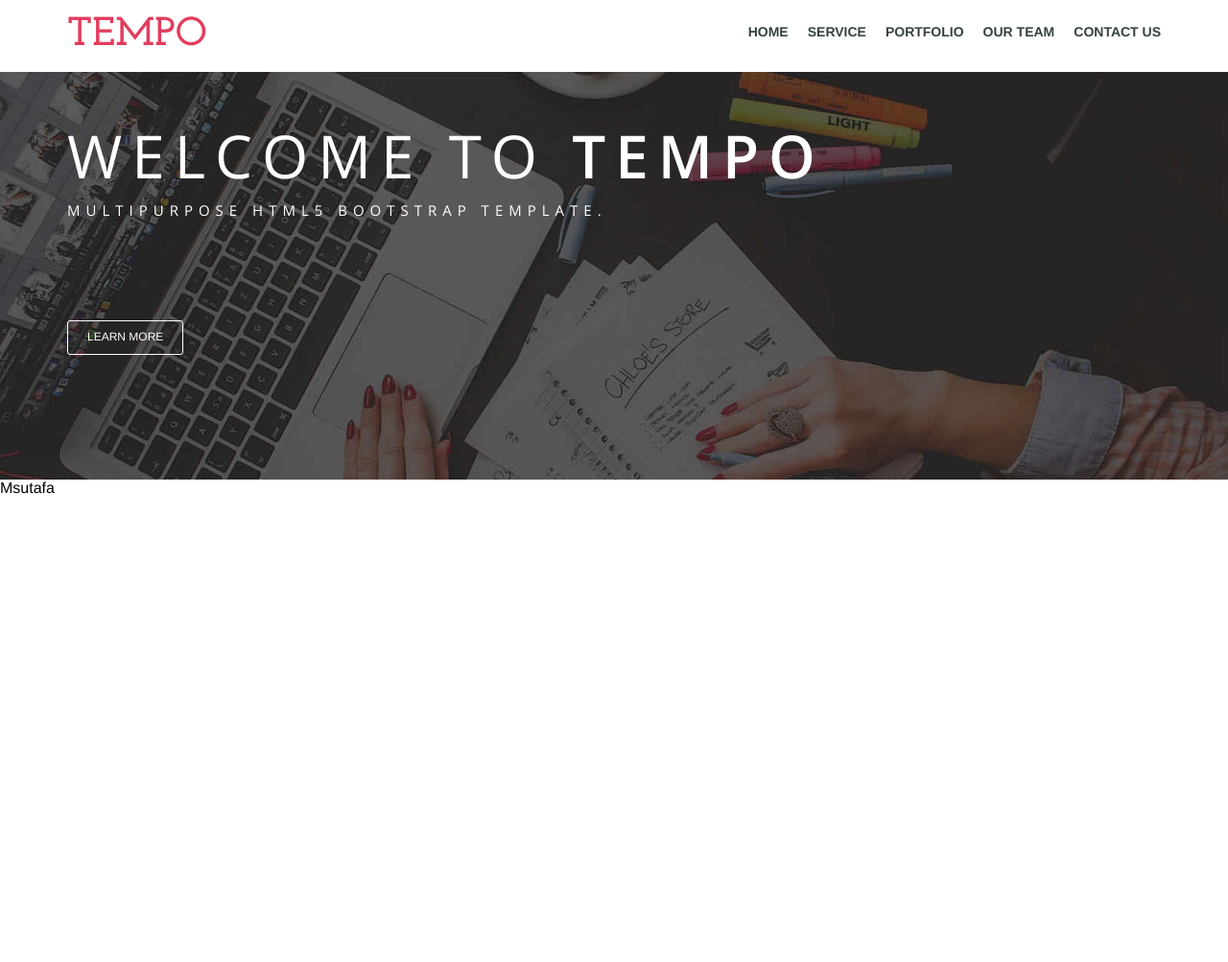
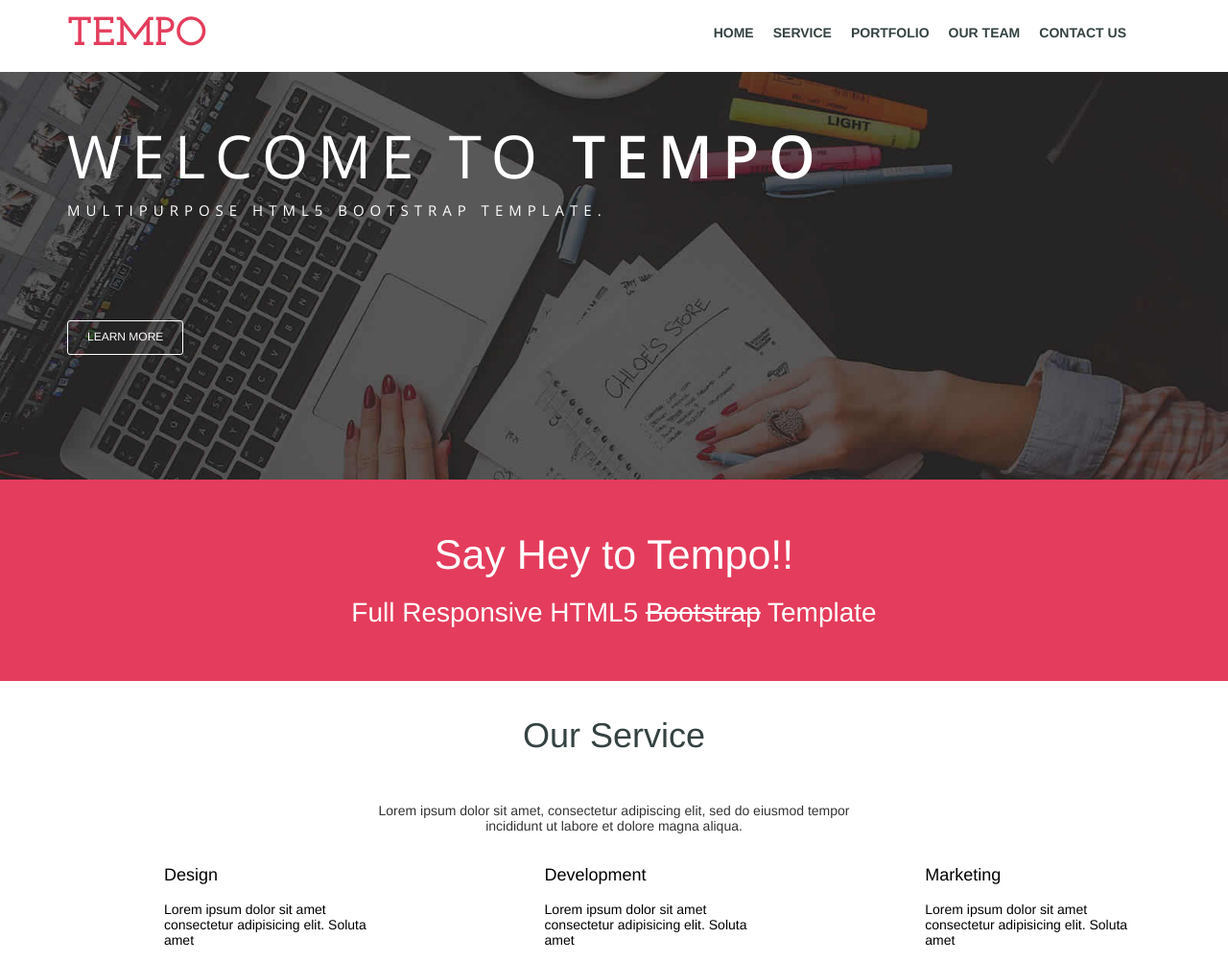
Before and after one commit to MustafaCendek/first_website, a Node project: template views/index.pug in a window 1280 px wide. Shown: the whole page at 96% size. Before the commit the page ends 515 px from the top, so only its background shows below. Run offline with Node 20 templates, Linux system fonts and the light colour scheme; the template is opened without the code that fills it, so the values that code supplies are empty.

Commit message:
biraz daha bişeyler eklendi

```diff
--- a/scss/components/_banner.scss
+++ b/scss/components/_banner.scss
@@ -49,8 +49,8 @@
             border-radius: 3px;
             &:hover
             {
-                background-color: #e43c5c;
-                border-color: #d8317f;
+                background-color: $color-pink;
+                border-color: $color-pink-border;
             }
         }
     }
--- /dev/null
+++ b/scss/components/_strip.scss
@@ -0,0 +1,30 @@
+.strip{
+    width: 100%;
+    height: 210px;
+    display: flex;
+    justify-content: center;
+    background-color: $color-pink;
+    &-container{
+        width: 1140px;
+        padding-left: 10px;
+        padding-right: 10px;
+        display: flex;
+        flex-direction: column;
+        justify-content: center;
+        align-items: center;
+        &-bigtext{
+            margin :auto;
+            margin-bottom: 25px;
+            color: white;
+            font-size: 43px;
+            line-height: 43px;
+        }
+        &-smalltext{
+            margin: auto;
+            margin-top: 0px;
+            color:white;
+            font-size: 28px;
+            line-height: 28px;
+        }
+    }
+}
--- /dev/null
+++ b/scss/components/service.scss
@@ -0,0 +1,60 @@
+.servicesline{
+    width: 100%;
+    display: flex;
+    justify-content: center;
+    align-items: center;
+    &-container{
+        display: flex;
+        flex-direction: column;
+        width: 1140px;
+        padding-left: 20px;
+        padding-right: 20px;
+        align-items: center;
+        &-header{
+            display: flex;
+            flex-direction: column;
+            width: 500px;
+            align-items: center;
+            justify-content: center;
+            text-align: center;
+            &-title{
+                font-size: 36px;
+                font-weight: 500px;
+                color: $color-grey;
+            }
+            &-explanation{
+                font-size: 14px;
+                color: $color-dark-grey;
+            }
+        }
+        &-services{
+            display: flex;
+            justify-content: center;
+            align-items: center;
+            width: 100%;;
+            &-container{
+                display: flex;
+                float: left;
+                margin-right: 50px;
+                &-logo{
+                    width: 150px;
+                    float: left;
+                }
+                &-content{
+                    float: left;
+                    padding-left: 20px;
+                    padding-right: 20px;
+                    &-title{
+                        font-size: 18px;
+                    }
+                    &-explanation{
+                        font-size: 14px;
+                    }
+                }
+                &:last-child{
+                    margin-right: 0px;
+                }
+            }
+        }
+    }
+}
--- a/scss/config/variable.scss
+++ b/scss/config/variable.scss
@@ -1,13 +1,5 @@
-$max-width: 1140px;
-$gutter: 20px;
-$border-radius: 3px;
-$finger-size: 44px;
-//
-$color-navy: #083B87;
-$color-blue: #01ACEE;
-$color-soft-blue: #F1F6FF;
-$color-yellow: #FBBE00;
-//
-$font-family: 'Open Sans', Arial, sans-serif;
-$font-size: 16px;
-$font-size-small: .9em;
+$color-pink: #e43c5c;
+$color-pink-border: #e74c3c;
+$color-dark-grey: #333;
+$color-grey: #354242;
+$color-soft-grey: #5e5e5e;
--- a/scss/global/header.scss
+++ b/scss/global/header.scss
@@ -14,11 +14,11 @@
         font-family: 'Josefin Slab', serif;
         font-weight: 700;
         font-size: 42px;
-        color: #e43c5c;
+        color: $color-pink;
         text-decoration: none;
         &:hover
         {
-            color: #5e5e5e;
+            color:$color-soft-grey;
         }
     }
 }
@@ -34,14 +34,14 @@
         font-size: 14px;
         font-weight: bold;
         text-decoration: none;
-        color: #354242;
+        color: $color-grey;
 
         border-bottom: 2px solid white;
         &:last-child{
             margin-right: 0px;
         }
         &:hover{
-            border-bottom-color: #e43c5c;
+            border-bottom-color: $color-pink-border;
         }
 
     }
--- /dev/null
+++ b/scss/global/icons.scss
@@ -0,0 +1,8 @@
+.icon {
+  display: inline-block;
+  width: 1em;
+  height: 1em;
+  stroke-width: 0;
+  stroke: black;
+  fill: black;
+}
--- a/scss/style.scss
+++ b/scss/style.scss
@@ -3,6 +3,9 @@
 //
 @import "helper/normalize";
 //
+@import "global/icons";
 @import "global/global";
 @import "global/header";
 @import "components/banner";
+@import "components/strip";
+@import "components/service";
--- a/style.css
+++ b/style.css
@@ -304,6 +304,14 @@ template {
 [hidden] {
   display: none; }
 
+.icon {
+  display: inline-block;
+  width: 1em;
+  height: 1em;
+  stroke-width: 0;
+  stroke: black;
+  fill: black; }
+
 body {
   font-family: "Helvetica Neue",Helvetica,Arial,sans-serif; }
 
@@ -348,7 +356,7 @@ header {
     .navigation-links:last-child {
       margin-right: 0px; }
     .navigation-links:hover {
-      border-bottom-color: #e43c5c; }
+      border-bottom-color: #e74c3c; }
 
 .bigsize {
   padding-top: 40px;
@@ -400,4 +408,80 @@ header {
       border-radius: 3px; }
       .banner-container-link:hover {
         background-color: #e43c5c;
-        border-color: #d8317f; }
+        border-color: #e74c3c; }
+
+.strip {
+  width: 100%;
+  height: 210px;
+  display: flex;
+  justify-content: center;
+  background-color: #e43c5c; }
+  .strip-container {
+    width: 1140px;
+    padding-left: 10px;
+    padding-right: 10px;
+    display: flex;
+    flex-direction: column;
+    justify-content: center;
+    align-items: center; }
+    .strip-container-bigtext {
+      margin: auto;
+      margin-bottom: 25px;
+      color: white;
+      font-size: 43px;
+      line-height: 43px; }
+    .strip-container-smalltext {
+      margin: auto;
+      margin-top: 0px;
+      color: white;
+      font-size: 28px;
+      line-height: 28px; }
+
+.servicesline {
+  width: 100%;
+  display: flex;
+  justify-content: center;
+  align-items: center; }
+  .servicesline-container {
+    display: flex;
+    flex-direction: column;
+    width: 1140px;
+    padding-left: 20px;
+    padding-right: 20px;
+    align-items: center; }
+    .servicesline-container-header {
+      display: flex;
+      flex-direction: column;
+      width: 500px;
+      align-items: center;
+      justify-content: center;
+      text-align: center; }
+      .servicesline-container-header-title {
+        font-size: 36px;
+        font-weight: 500px;
+        color: #354242; }
+      .servicesline-container-header-explanation {
+        font-size: 14px;
+        color: #333; }
+    .servicesline-container-services {
+      display: flex;
+      justify-content: center;
+      align-items: center;
+      width: 100%; }
+      .servicesline-container-services-container {
+        display: flex;
+        float: left;
+        margin-right: 50px; }
+        .servicesline-container-services-container-logo {
+          width: 150px;
+          float: left; }
+        .servicesline-container-services-container-content {
+          float: left;
+          padding-left: 20px;
+          padding-right: 20px; }
+          .servicesline-container-services-container-content-title {
+            font-size: 18px; }
+          .servicesline-container-services-container-content-explanation {
+            font-size: 14px; }
+        .servicesline-container-services-container:last-child {
+          margin-right: 0px; }
--- a/views/component/banner.pug
+++ b/views/component/banner.pug
@@ -1,4 +1,4 @@
-.banner
+.banner#banner
     .banner-container
         p.banner-container-text.bigsize Welcome To
             span.bold Tempo
--- /dev/null
+++ b/views/component/service.pug
@@ -0,0 +1,22 @@
+.servicesline#services
+    .servicesline-container
+        .servicesline-container-header
+            p.servicesline-container-header-title Our Service
+            p.servicesline-container-header-explanation Lorem ipsum dolor sit amet, consectetur adipiscing elit, sed do eiusmod tempor incididunt ut labore et dolore magna aliqua.
+            .servicesline-containe-header-separator-line
+        .servicesline-container-services
+            .servicesline-container-services-container
+                .servicesline-container-services-container-logo
+                .servicesline-container-services-container-content
+                    p.servicesline-container-services-container-content-title Design
+                    p.servicesline-container-services-container-content-explanation Lorem ipsum dolor sit amet consectetur adipisicing elit. Soluta amet
+            .servicesline-container-services-container
+                .servicesline-container-services-container-logo
+                .servicesline-container-services-container-content
+                    p.servicesline-container-services-container-content-title Development
+                    p.servicesline-container-services-container-content-explanation Lorem ipsum dolor sit amet consectetur adipisicing elit. Soluta amet
+            .servicesline-container-services-container
+                .servicesline-container-services-container-logo
+                .servicesline-container-services-container-content
+                    p.servicesline-container-services-container-content-title Marketing
+                    p.servicesline-container-services-container-content-explanation Lorem ipsum dolor sit amet consectetur adipisicing elit. Soluta amet
--- /dev/null
+++ b/views/component/strip.pug
@@ -0,0 +1,7 @@
+.strip
+    .strip-container
+        p.strip-container-bigtext Say Hey to Tempo!!
+        p.strip-container-smalltext
+            |   Full Responsive HTML5
+            del Bootstrap
+            |   Template
--- a/views/global/header.pug
+++ b/views/global/header.pug
@@ -3,8 +3,10 @@ header
         .logo
             a.logo-text(href="") TEMPO
         .navigation
-            a.navigation-links(href="/") HOME
-            a.navigation-links(href="") SERVICE
+            a.navigation-links(href="#") HOME
+            a.navigation-links(href="#services") SERVICE
             a.navigation-links(href="") PORTFOLIO
             a.navigation-links(href="") OUR TEAM
             a.navigation-links(href="") CONTACT US
+            svg.icon.icon-facebook
+                use(xlink:href='#icon-facebook')
--- a/views/global/icons.pug
+++ b/views/global/icons.pug
@@ -0,0 +1,24 @@
+symbol#icon-paper-plane(viewbox='0 0 28 28')
+    title paper-plane
+    path(d='M27.563 0.172c0.328 0.234 0.484 0.609 0.422 1l-4 24c-0.047 0.297-0.234 0.547-0.5 0.703-0.141 0.078-0.313 0.125-0.484 0.125-0.125 0-0.25-0.031-0.375-0.078l-7.078-2.891-3.781 4.609c-0.187 0.234-0.469 0.359-0.766 0.359-0.109 0-0.234-0.016-0.344-0.063-0.391-0.141-0.656-0.516-0.656-0.938v-5.453l13.5-16.547-16.703 14.453-6.172-2.531c-0.359-0.141-0.594-0.469-0.625-0.859-0.016-0.375 0.172-0.734 0.5-0.922l26-15c0.156-0.094 0.328-0.141 0.5-0.141 0.203 0 0.406 0.063 0.562 0.172z')
+symbol#icon-image(viewbox='0 0 30 28')
+    title image
+    path(d='M10 9c0 1.656-1.344 3-3 3s-3-1.344-3-3 1.344-3 3-3 3 1.344 3 3zM26 15v7h-22v-3l5-5 2.5 2.5 8-8zM27.5 4h-25c-0.266 0-0.5 0.234-0.5 0.5v19c0 0.266 0.234 0.5 0.5 0.5h25c0.266 0 0.5-0.234 0.5-0.5v-19c0-0.266-0.234-0.5-0.5-0.5zM30 4.5v19c0 1.375-1.125 2.5-2.5 2.5h-25c-1.375 0-2.5-1.125-2.5-2.5v-19c0-1.375 1.125-2.5 2.5-2.5h25c1.375 0 2.5 1.125 2.5 2.5z')
+symbol#icon-code(viewbox='0 0 30 28')
+    title code
+    pat1h(d='M9.641 21.859l-0.781 0.781c-0.203 0.203-0.516 0.203-0.719 0l-7.281-7.281c-0.203-0.203-0.203-0.516 0-0.719l7.281-7.281c0.203-0.203 0.516-0.203 0.719 0l0.781 0.781c0.203 0.203 0.203 0.516 0 0.719l-6.141 6.141 6.141 6.141c0.203 0.203 0.203 0.516 0 0.719zM18.875 5.187l-5.828 20.172c-0.078 0.266-0.359 0.422-0.609 0.344l-0.969-0.266c-0.266-0.078-0.422-0.359-0.344-0.625l5.828-20.172c0.078-0.266 0.359-0.422 0.609-0.344l0.969 0.266c0.266 0.078 0.422 0.359 0.344 0.625zM29.141 15.359l-7.281 7.281c-0.203 0.203-0.516 0.203-0.719 0l-0.781-0.781c-0.203-0.203-0.203-0.516 0-0.719l6.141-6.141-6.141-6.141c-0.203-0.203-0.203-0.516 0-0.719l0.781-0.781c0.203-0.203 0.516-0.203 0.719 0l7.281 7.281c0.203 0.203 0.203 0.516 0 0.719z')
+symbol#icon-diamond(viewbox='0 0 32 28')
+    title diamond
+    path(d='M3.313 12l9.734 10.391-4.688-10.391h-5.047zM16 24.063l5.453-12.063h-10.906zM8.406 10l3.187-6h-4.094l-4.5 6h5.406zM18.953 22.391l9.734-10.391h-5.047zM10.672 10h10.656l-3.187-6h-4.281zM23.594 10h5.406l-4.5-6h-4.094zM25.797 2.406l6 8c0.297 0.375 0.266 0.922-0.063 1.281l-15 16c-0.187 0.203-0.453 0.313-0.734 0.313s-0.547-0.109-0.734-0.313l-15-16c-0.328-0.359-0.359-0.906-0.063-1.281l6-8c0.187-0.266 0.484-0.406 0.797-0.406h18c0.313 0 0.609 0.141 0.797 0.406z')
+symbol#icon-facebook(viewbox='0 0 32 32')
+    title facebook
+    path(fill='#3b5998' style='fill: var(--color4, #3b5998)' d='M30.235 0h-28.469c-0.975 0-1.765 0.791-1.765 1.765v28.469c0 0.976 0.791 1.765 1.765 1.765h15.325v-12.392h-4.172v-4.828h4.172v-3.567c0-4.132 2.525-6.38 6.212-6.38 1.767 0 3.285 0.129 3.728 0.188v4.32h-2.561c-2 0-2.389 0.961-2.389 2.361v3.081h4.779l-0.62 4.84h-4.159v12.376h8.153c0.977 0 1.767-0.789 1.767-1.765v-28.469c0-0.975-0.789-1.765-1.765-1.765z')
+symbol#icon-twitter(viewbox='0 0 32 32')
+    title twitter
+    path(fill='#1da1f2' style='fill: var(--color2, #1da1f2)' d='M31.939 6.092c-1.18 0.519-2.44 0.872-3.767 1.033 1.352-0.815 2.392-2.099 2.884-3.631-1.268 0.74-2.673 1.279-4.169 1.579-1.195-1.279-2.897-2.079-4.788-2.079-3.623 0-6.56 2.937-6.56 6.556 0 0.52 0.060 1.020 0.169 1.499-5.453-0.257-10.287-2.876-13.521-6.835-0.569 0.963-0.888 2.081-0.888 3.3 0 2.28 1.16 4.284 2.917 5.461-1.076-0.035-2.088-0.331-2.971-0.821v0.081c0 3.18 2.257 5.832 5.261 6.436-0.551 0.148-1.132 0.228-1.728 0.228-0.419 0-0.82-0.040-1.221-0.115 0.841 2.604 3.26 4.503 6.139 4.556-2.24 1.759-5.079 2.807-8.136 2.807-0.52 0-1.039-0.031-1.56-0.089 2.919 1.859 6.357 2.945 10.076 2.945 12.072 0 18.665-9.995 18.665-18.648 0-0.279 0-0.56-0.020-0.84 1.281-0.919 2.4-2.080 3.28-3.397l-0.063-0.027z')
+symbol#icon-googleplus(viewbox='0 0 32 32')
+    title googleplus
+    path(fill='#dc4e41' style='fill: var(--color3, #dc4e41)' d='M10.18 14.545v3.492h5.78c-0.231 1.5-1.747 4.393-5.775 4.393-3.472 0-6.308-2.88-6.308-6.431 0-3.549 2.829-6.429 6.304-6.429 1.98 0 3.305 0.844 4.060 1.571l2.764-2.659c-1.773-1.66-4.075-2.66-6.82-2.66-5.636-0.003-10.185 4.557-10.185 10.177s4.552 10.18 10.18 10.18c5.88 0 9.776-4.131 9.776-9.948 0-0.668-0.072-1.18-0.16-1.687h-9.616zM32 14.545h-2.911v-2.911h-2.911v2.911h-2.909v2.908h2.912v2.912h2.919v-2.912h2.9z')
+symbol#icon-linkedin(viewbox='0 0 32 32')
+    title linkedin
+    path(fill='#0077b5' style='fill: var(--color1, #0077b5)' d='M27.263 27.269h-4.739v-7.425c0-1.771-0.036-4.049-2.469-4.049-2.471 0-2.848 1.927-2.848 3.919v7.556h-4.739v-15.269h4.552v2.081h0.061c0.636-1.2 2.183-2.467 4.493-2.467 4.801 0 5.689 3.16 5.689 7.273v8.381zM7.116 9.911c-1.525 0-2.751-1.235-2.751-2.753 0-1.517 1.227-2.751 2.751-2.751 1.52 0 2.752 1.233 2.752 2.751 0 1.519-1.233 2.753-2.752 2.753zM9.492 27.269h-4.752v-15.269h4.752v15.269zM29.633 0h-27.272c-1.305 0-2.361 1.032-2.361 2.305v27.389c0 1.275 1.056 2.305 2.361 2.305h27.268c1.304 0 2.371-1.031 2.371-2.305v-27.389c0-1.273-1.067-2.305-2.371-2.305h0.004z')
--- a/views/global/master.pug
+++ b/views/global/master.pug
@@ -6,6 +6,9 @@ html
     link(rel='stylesheet', href='style.css')
     <link href="https://fonts.googleapis.com/css?family=Open+Sans:300,600|Raleway:600,300|Josefin+Slab:400,700,600italic,600,400italic" rel="stylesheet" type="text/css">
   body
+    include icons
     include header
     include ../component/banner
+    include ../component/strip
+    include ../component/service
     block content
--- a/views/index.pug
+++ b/views/index.pug
@@ -1,4 +1,4 @@
 extends global/master
 
 block content
-    div Msutafa
+    div
```
Also changed, not shown: index.html (+1 -1 lines), views/global/navigation.pug (deleted).
